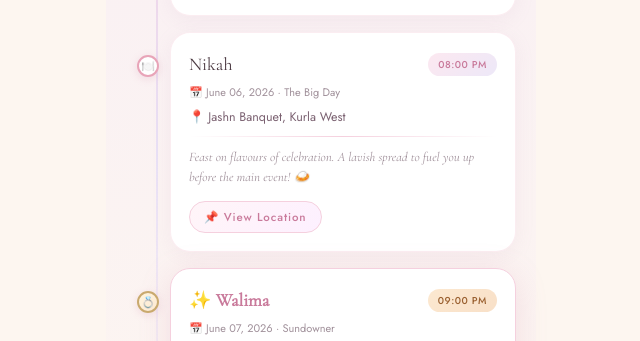
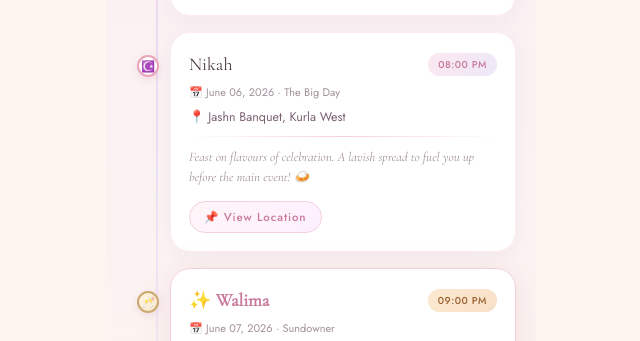
Before and after one commit to AveshSayyed/weding-invitaion, a plain HTML site: page index.html in a window 1280 px wide. Shown: the part 2668-3009 px from the top of the page, 319-959 px from the left. Drawn offline with nearby package versions, Linux system fonts and the light colour scheme.

Commit message:
Update index.html

```diff
--- a/index.html
+++ b/index.html
@@ -777,7 +777,7 @@
 
       <!-- LUNCH -->
       <div class="event-card">
-        <div class="event-dot">🍽️</div>
+        <div class="event-dot">☪️</div>
         <div class="event-top">
           <div class="event-name">Nikah</div>
           <div class="event-time-badge">08:00 PM</div>
@@ -791,7 +791,7 @@
 
       <!-- WEDDING (hero card) -->
       <div class="event-card" style="border-color: var(--rose-light); box-shadow: 0 6px 32px rgba(200,120,155,0.18);">
-        <div class="event-dot" style="border-color: var(--gold); background: linear-gradient(135deg,#fff5e0,#fce8d0);">💍</div>
+        <div class="event-dot" style="border-color: var(--gold); background: linear-gradient(135deg,#fff5e0,#fce8d0);">🥂</div>
         <div class="event-top">
           <div class="event-name" style="color: var(--rose-deep); font-weight:600;">✨ Walima</div>
           <div class="event-time-badge" style="background: linear-gradient(135deg,#fce8d0,#f8e0c8); color: #9a6030;">09:00 PM</div>
```
